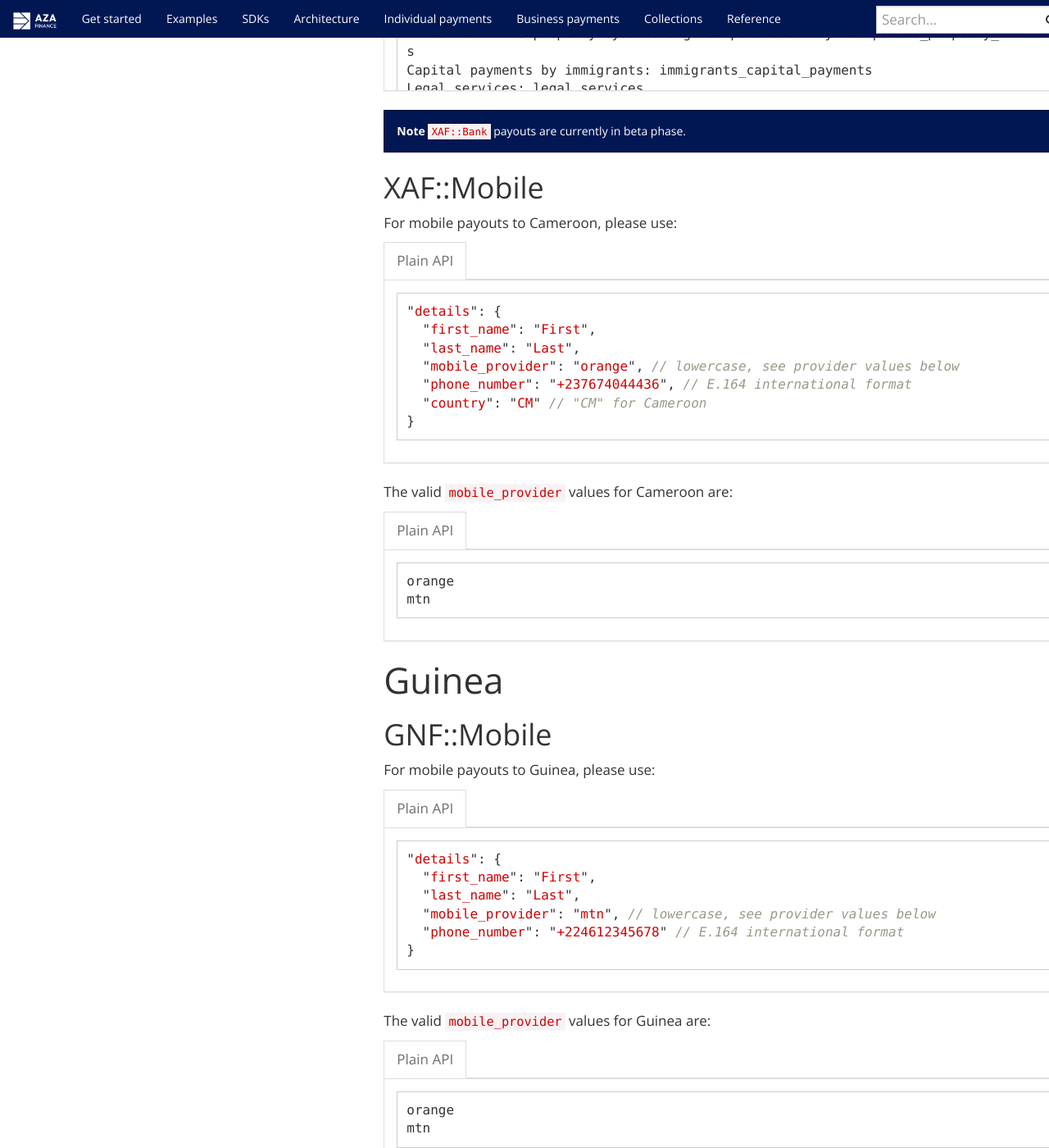
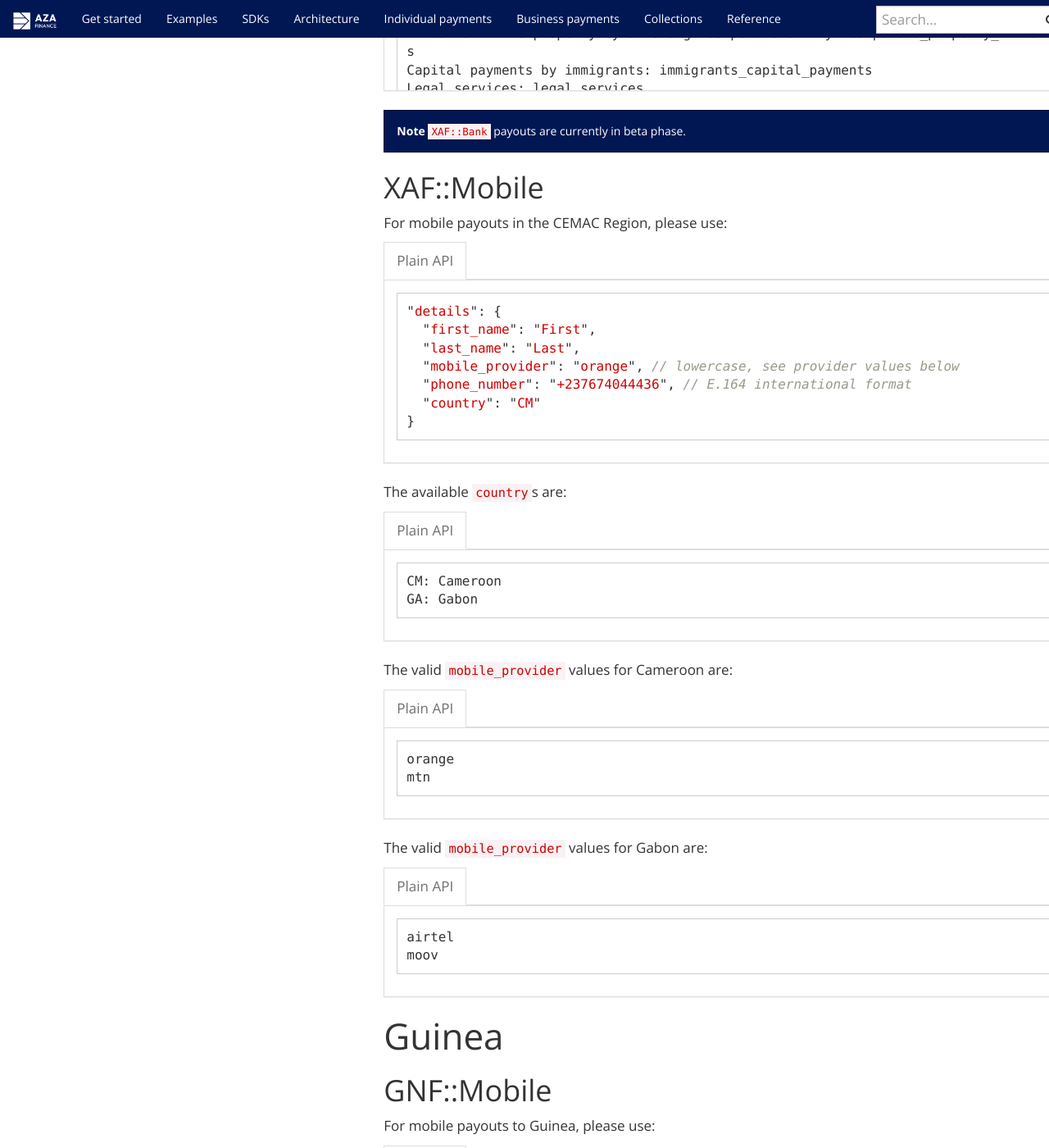
Before and after one commit to transferzero/api-documentation, a Jekyll site: the page built from _docs/individual-payments.md, in a window 1280 px wide and 1400 px high, scrolled down 19450 px. Shown: the whole window at 82% size. Built offline with Jekyll 4.4.1, drawn with Linux system fonts in a browser that asks for light colours; nearby versions of some CDN libraries; comment, search, counter and statistics services are not loaded; some of the changed text lies outside the part shown.

Commit message:
BTA-15518-add-support-for-xaf-mobile-gabon (#294)

````diff
--- a/_docs/individual-payments.md
+++ b/_docs/individual-payments.md
@@ -171,34 +171,7 @@ Please note that the fields above are generally considered optional for senders
 
 {% include corridors/xaf-bank.md recipient_type='individual' %}
 
-## XAF::Mobile
-
-For mobile payouts to Cameroon, please use:
-
-{% capture data-raw %}
-```javascript
-"details": {
-  "first_name": "First",
-  "last_name": "Last",
-  "mobile_provider": "orange", // lowercase, see provider values below
-  "phone_number": "+237674044436", // E.164 international format
-  "country": "CM" // "CM" for Cameroon
-}
-```
-{% endcapture %}
-
-{% include language-tabbar.html prefix="xaf-mobile-details" raw=data-raw %}
-
-The valid `mobile_provider` values for Cameroon are:
-
-{% capture data-raw %}
-```
-orange
-mtn
-```
-{% endcapture %}
-
-{% include language-tabbar.html prefix="xaf-mobile-providers" raw=data-raw %}
+{% include corridors/xaf-mobile.md %}
 
 # Guinea
 
--- /dev/null
+++ b/_includes/corridors/xaf-mobile.md
@@ -0,0 +1,50 @@
+## XAF::Mobile
+
+For mobile payouts in the CEMAC Region, please use:
+
+{% capture data-raw %}
+```javascript
+"details": {
+  "first_name": "First",
+  "last_name": "Last",
+  "mobile_provider": "orange", // lowercase, see provider values below
+  "phone_number": "+237674044436", // E.164 international format
+  "country": "CM"
+}
+```
+{% endcapture %}
+
+{% include language-tabbar.html prefix="xaf-mobile-details" raw=data-raw %}
+
+The available `country`s are:
+
+{% capture data-raw %}
+```
+CM: Cameroon
+GA: Gabon
+```
+{% endcapture %}
+
+{% include language-tabbar.html prefix="xof-mobile-details" raw=data-raw %}
+
+The valid `mobile_provider` values for Cameroon are:
+
+{% capture data-raw %}
+```
+orange
+mtn
+```
+{% endcapture %}
+
+{% include language-tabbar.html prefix="xaf-mobile-providers" raw=data-raw %}
+
+The valid `mobile_provider` values for Gabon are:
+
+{% capture data-raw %}
+```
+airtel
+moov
+```
+{% endcapture %}
+
+{% include language-tabbar.html prefix="xaf-mobile-providers" raw=data-raw %}
--- a/_includes/corridors/xof-mobile.md
+++ b/_includes/corridors/xof-mobile.md
@@ -1,6 +1,6 @@
 ## XOF::Mobile
 
-For mobile payouts to countries in the WAEMU region please use :
+For mobile payouts to countries in the WAEMU region please use:
 
 {% capture data-raw %}
 ```javascript
````
